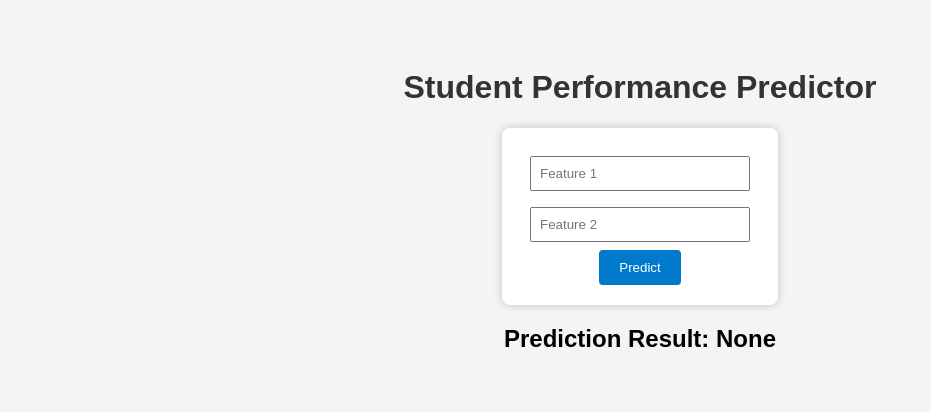
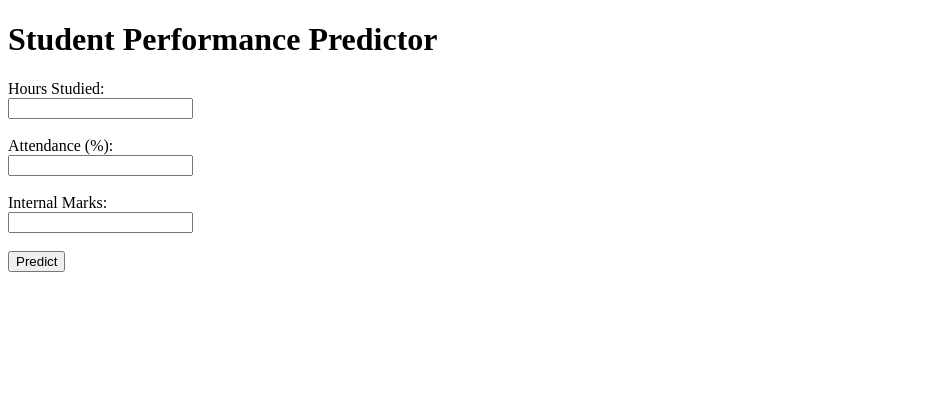
Before and after one commit to praneethbehara11/students_performance_predictor, a Flask app: page / in a window 1280 px wide. Shown: the top 412 px of the page, without its empty margins (0-931 px from the left). Run offline with Flask 3, Linux system fonts and the light colour scheme; parts of the project's set-up code (start-up, migrations or seed data) failed here and were passed over.

Commit message:
Update index.html

```diff
--- a/templates/index.html
+++ b/templates/index.html
@@ -1,47 +1,26 @@
 <!DOCTYPE html>
-<html>
+<html lang="en">
 <head>
+    <meta charset="UTF-8">
     <title>Student Performance Predictor</title>
-    <style>
-        body {
-            font-family: Arial, sans-serif;
-            background: #f4f4f4;
-            padding: 40px;
-            text-align: center;
-        }
-        form {
-            background: white;
-            padding: 20px;
-            display: inline-block;
-            border-radius: 8px;
-            box-shadow: 0 0 10px rgba(0,0,0,0.2);
-        }
-        input[type=text], input[type=number] {
-            width: 200px;
-            padding: 8px;
-            margin: 8px;
-        }
-        input[type=submit] {
-            padding: 10px 20px;
-            background: #007acc;
-            color: white;
-            border: none;
-            border-radius: 4px;
-            cursor: pointer;
-        }
-        h1 {
-            color: #333;
-        }
-    </style>
 </head>
 <body>
     <h1>Student Performance Predictor</h1>
-    <form method="POST" action="/">
-        <input type="text" name="feature1" placeholder="Feature 1"><br>
-        <input type="text" name="feature2" placeholder="Feature 2"><br>
-        <!-- Add more input fields matching your model features -->
+    <form method="post">
+        <label for="hours">Hours Studied:</label><br>
+        <input type="number" step="any" name="hours" required><br><br>
+
+        <label for="attendance">Attendance (%):</label><br>
+        <input type="number" step="any" name="attendance" required><br><br>
+
+        <label for="internal">Internal Marks:</label><br>
+        <input type="number" step="any" name="internal" required><br><br>
+
         <input type="submit" value="Predict">
     </form>
-    <h2>Prediction Result: {{ result }}</h2>
+
+    {% if result %}
+        <h2>Prediction Result: {{ result }}</h2>
+    {% endif %}
 </body>
 </html>
```
